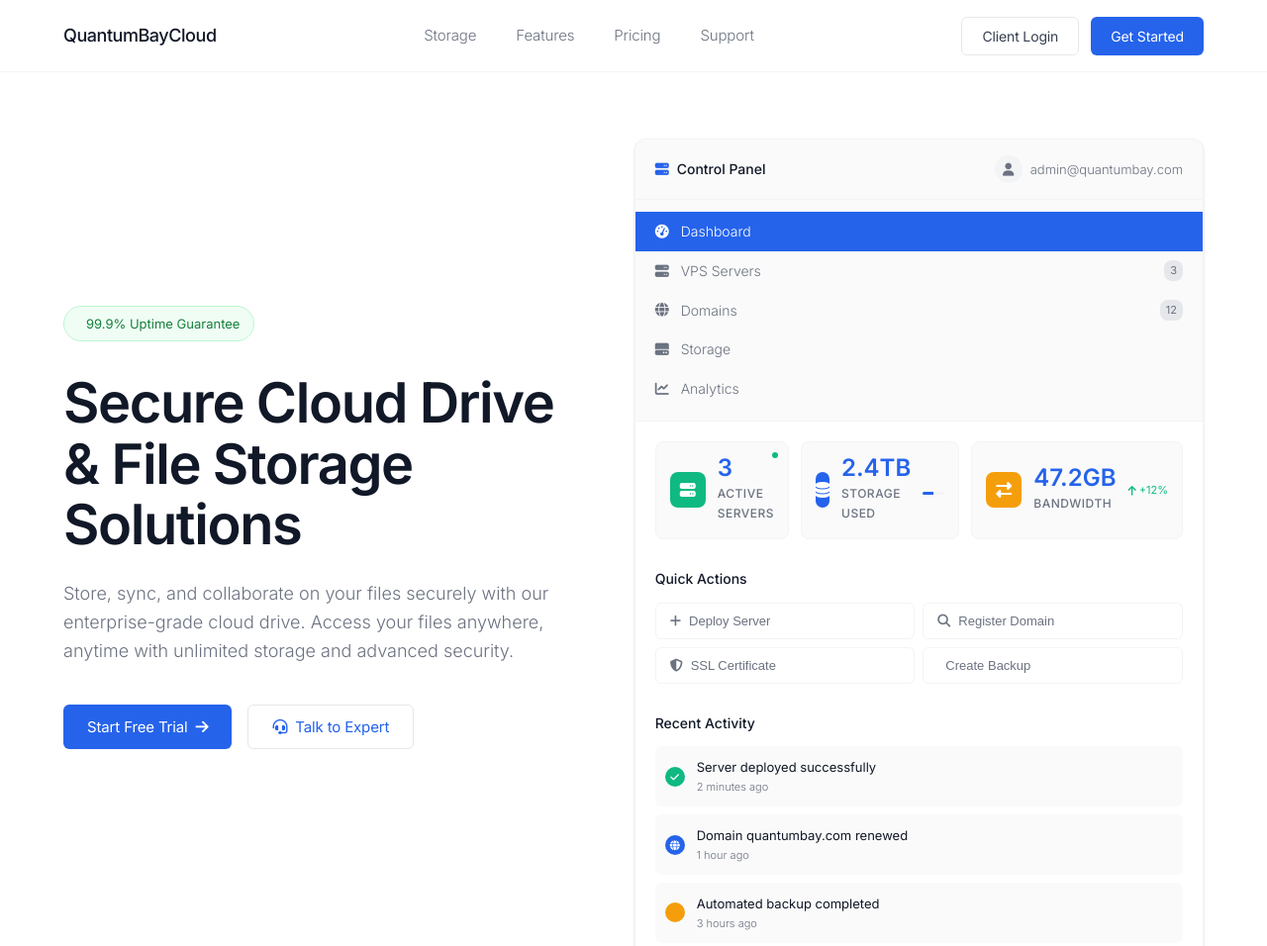
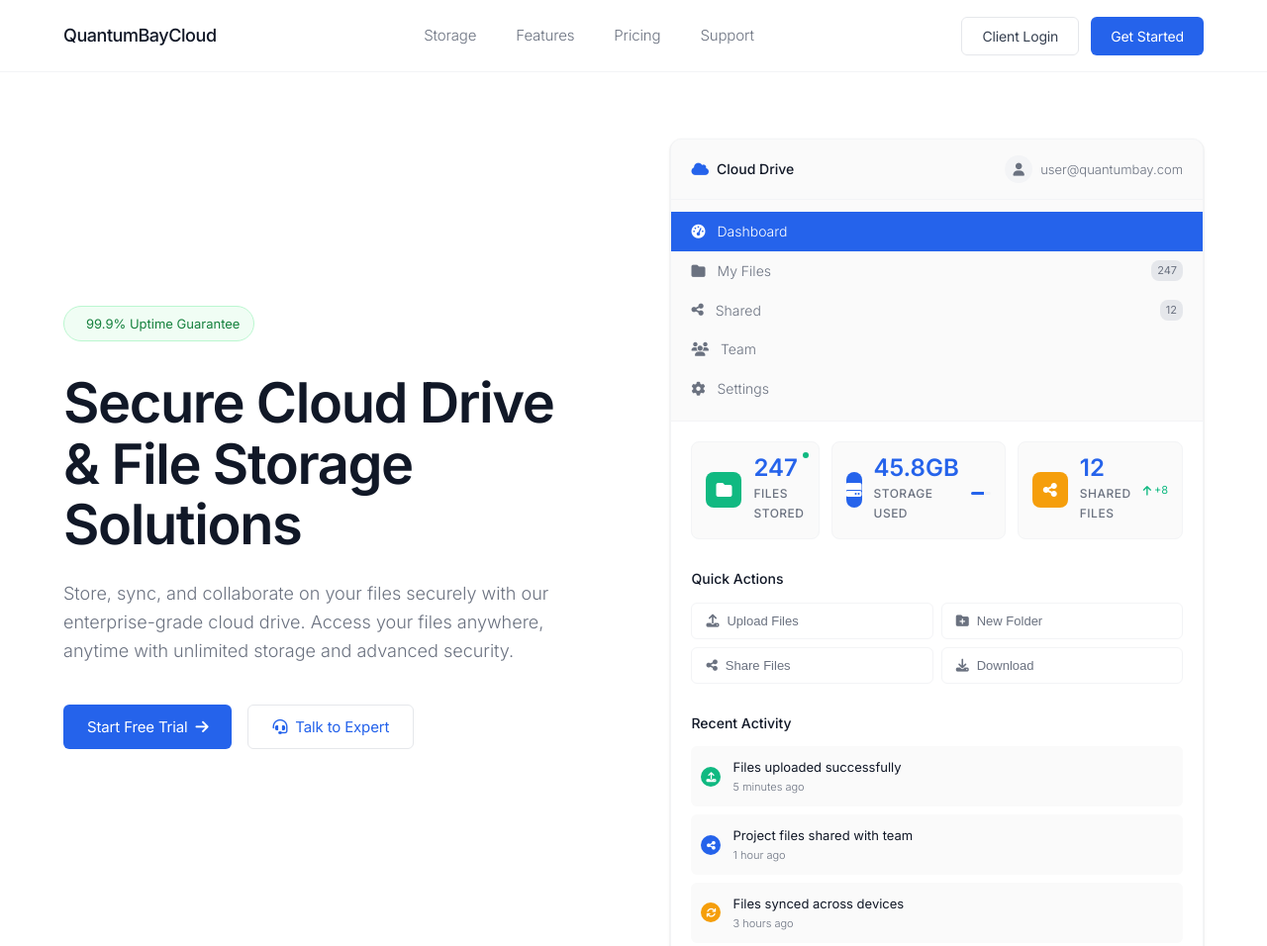
Before and after one commit to theshantanusingh/quantumbaycloud-frontend, a website: page public/index.html in a window 1280 px wide. Shown: the top 956 px of the page at 99% size. Drawn offline with Linux system fonts and the light colour scheme.

Commit message:
Chores: Updated main pannel in index page

```diff
--- a/public/index.html
+++ b/public/index.html
@@ -62,14 +62,14 @@
                     <!-- Same control panel structure as before -->
                     <div class="panel-header">
                         <div class="panel-logo">
-                            <i class="fas fa-server"></i>
-                            <span>Control Panel</span>
+                            <i class="fas fa-cloud"></i>
+                            <span>Cloud Drive</span>
                         </div>
                         <div class="panel-user">
                             <div class="user-avatar">
                                 <i class="fas fa-user"></i>
                             </div>
-                            <span>admin@quantumbay.com</span>
+                            <span>user@quantumbay.com</span>
                         </div>
                     </div>
 
@@ -79,61 +79,61 @@
                             <span>Dashboard</span>
                         </div>
                         <div class="nav-item">
-                            <i class="fas fa-server"></i>
-                            <span>VPS Servers</span>
-                            <span class="badge">3</span>
+                            <i class="fas fa-folder"></i>
+                            <span>My Files</span>
+                            <span class="badge">247</span>
                         </div>
                         <div class="nav-item">
-                            <i class="fas fa-globe"></i>
-                            <span>Domains</span>
+                            <i class="fas fa-share-alt"></i>
+                            <span>Shared</span>
                             <span class="badge">12</span>
                         </div>
                         <div class="nav-item">
-                            <i class="fas fa-hdd"></i>
-                            <span>Storage</span>
+                            <i class="fas fa-users"></i>
+                            <span>Team</span>
                         </div>
                         <div class="nav-item">
-                            <i class="fas fa-chart-line"></i>
-                            <span>Analytics</span>
+                            <i class="fas fa-cog"></i>
+                            <span>Settings</span>
                         </div>
                     </div>
 
                     <div class="panel-content">
-                        <!-- Server Stats -->
+                        <!-- Storage Stats -->
                         <div class="stats-row">
                             <div class="stat-card">
                                 <div class="stat-icon green">
-                                    <i class="fas fa-server"></i>
+                                    <i class="fas fa-folder"></i>
                                 </div>
                                 <div class="stat-info">
-                                    <div class="stat-number">3</div>
-                                    <div class="stat-label">Active Servers</div>
+                                    <div class="stat-number">247</div>
+                                    <div class="stat-label">Files Stored</div>
                                 </div>
                                 <div class="stat-status online"></div>
                             </div>
                             <div class="stat-card">
                                 <div class="stat-icon blue">
-                                    <i class="fas fa-database"></i>
+                                    <i class="fas fa-hdd"></i>
                                 </div>
                                 <div class="stat-info">
-                                    <div class="stat-number">2.4TB</div>
+                                    <div class="stat-number">45.8GB</div>
                                     <div class="stat-label">Storage Used</div>
                                 </div>
                                 <div class="stat-progress">
-                                    <div class="progress-bar" style="width: 48%;"></div>
+                                    <div class="progress-bar" style="width: 65%;"></div>
                                 </div>
                             </div>
                             <div class="stat-card">
                                 <div class="stat-icon orange">
-                                    <i class="fas fa-exchange-alt"></i>
+                                    <i class="fas fa-share-alt"></i>
                                 </div>
                                 <div class="stat-info">
-                                    <div class="stat-number">47.2GB</div>
-                                    <div class="stat-label">Bandwidth</div>
+                                    <div class="stat-number">12</div>
+                                    <div class="stat-label">Shared Files</div>
                                 </div>
                                 <div class="stat-trend up">
                                     <i class="fas fa-arrow-up"></i>
-                                    <span>+12%</span>
+                                    <span>+8</span>
                                 </div>
                             </div>
                         </div>
@@ -143,20 +143,20 @@
                             <div class="section-title">Quick Actions</div>
                             <div class="action-grid">
                                 <button class="action-btn">
-                                    <i class="fas fa-plus"></i>
-                                    <span>Deploy Server</span>
+                                    <i class="fas fa-upload"></i>
+                                    <span>Upload Files</span>
                                 </button>
                                 <button class="action-btn">
-                                    <i class="fas fa-search"></i>
-                                    <span>Register Domain</span>
+                                    <i class="fas fa-folder-plus"></i>
+                                    <span>New Folder</span>
                                 </button>
                                 <button class="action-btn">
-                                    <i class="fas fa-shield-alt"></i>
-                                    <span>SSL Certificate</span>
+                                    <i class="fas fa-share-alt"></i>
+                                    <span>Share Files</span>
                                 </button>
                                 <button class="action-btn">
-                                    <i class="fas fa-backup"></i>
-                                    <span>Create Backup</span>
+                                    <i class="fas fa-download"></i>
+                                    <span>Download</span>
                                 </button>
                             </div>
                         </div>
@@ -167,28 +167,28 @@
                             <div class="activity-list">
                                 <div class="activity-item">
                                     <div class="activity-icon success">
-                                        <i class="fas fa-check"></i>
+                                        <i class="fas fa-upload"></i>
                                     </div>
                                     <div class="activity-content">
-                                        <div class="activity-text">Server deployed successfully</div>
-                                        <div class="activity-time">2 minutes ago</div>
+                                        <div class="activity-text">Files uploaded successfully</div>
+                                        <div class="activity-time">5 minutes ago</div>
                                     </div>
                                 </div>
                                 <div class="activity-item">
                                     <div class="activity-icon info">
-                                        <i class="fas fa-globe"></i>
+                                        <i class="fas fa-share-alt"></i>
                                     </div>
                                     <div class="activity-content">
-                                        <div class="activity-text">Domain quantumbay.com renewed</div>
+                                        <div class="activity-text">Project files shared with team</div>
                                         <div class="activity-time">1 hour ago</div>
                                     </div>
                                 </div>
                                 <div class="activity-item">
                                     <div class="activity-icon warning">
-                                        <i class="fas fa-backup"></i>
+                                        <i class="fas fa-sync"></i>
                                     </div>
                                     <div class="activity-content">
-                                        <div class="activity-text">Automated backup completed</div>
+                                        <div class="activity-text">Files synced across devices</div>
                                         <div class="activity-time">3 hours ago</div>
                                     </div>
                                 </div>
```
